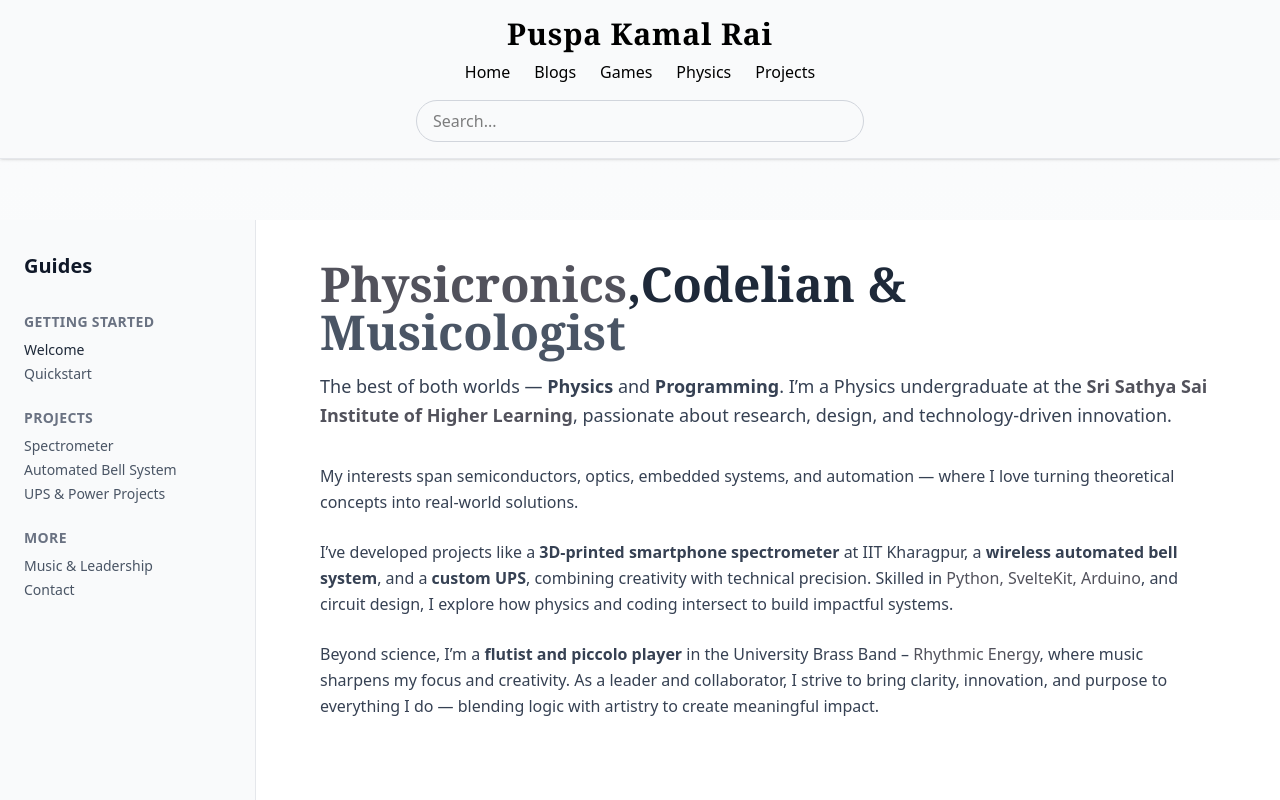
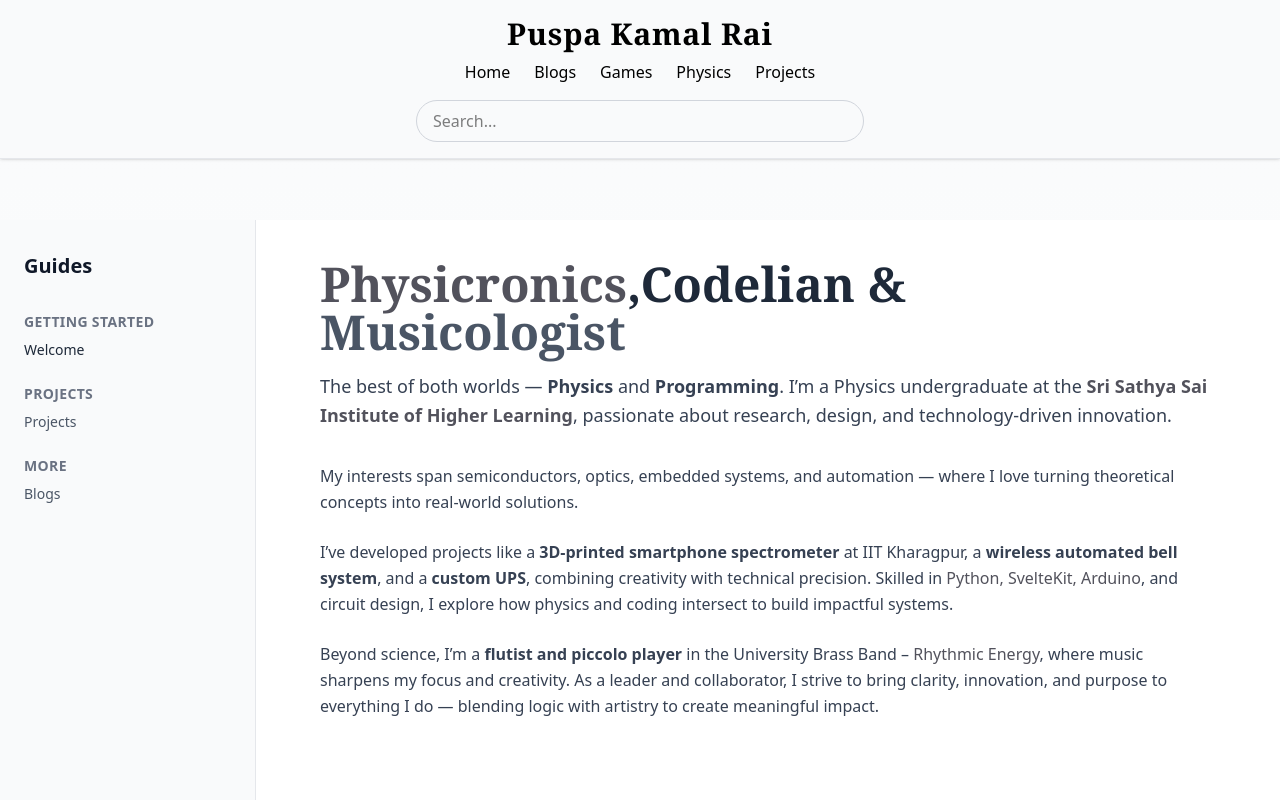
Before and after one commit to puspkml/Puspa, a SvelteKit app: page / in a window 1280 px wide. Shown: the top 800 px of the page. Built offline with nearby package versions, Linux system fonts and the light colour scheme.

Commit message:
Update navigation links in +page.svelte

```diff
--- a/src/routes/+page.svelte
+++ b/src/routes/+page.svelte
@@ -17,24 +17,20 @@
         <p class="text-gray-500 font-semibold uppercase tracking-wide mb-2">Getting Started</p>
         <ul class="space-y-1">
           <li><a href="#" class="block text-gray-800 hover:text-gray-900 font-medium">Welcome</a></li>
-          <li><a href="#" class="block text-gray-600 hover:text-gray-900">Quickstart</a></li>
         </ul>
       </div>
 
       <div>
         <p class="text-gray-500 font-semibold uppercase tracking-wide mb-2">Projects</p>
         <ul class="space-y-1">
-          <li><a href="#" class="block text-gray-600 hover:text-gray-900">Spectrometer</a></li>
-          <li><a href="#" class="block text-gray-600 hover:text-gray-900">Automated Bell System</a></li>
-          <li><a href="#" class="block text-gray-600 hover:text-gray-900">UPS & Power Projects</a></li>
+          <li><a href="/projects" class="block text-gray-600 hover:text-gray-900">Projects</a></li>
         </ul>
       </div>
 
       <div>
         <p class="text-gray-500 font-semibold uppercase tracking-wide mb-2">More</p>
         <ul class="space-y-1">
-          <li><a href="#" class="block text-gray-600 hover:text-gray-900">Music & Leadership</a></li>
-          <li><a href="#" class="block text-gray-600 hover:text-gray-900">Contact</a></li>
+          <li><a href="/blogs" class="block text-gray-600 hover:text-gray-900">Blogs</a></li>
         </ul>
       </div>
     </nav>
```
